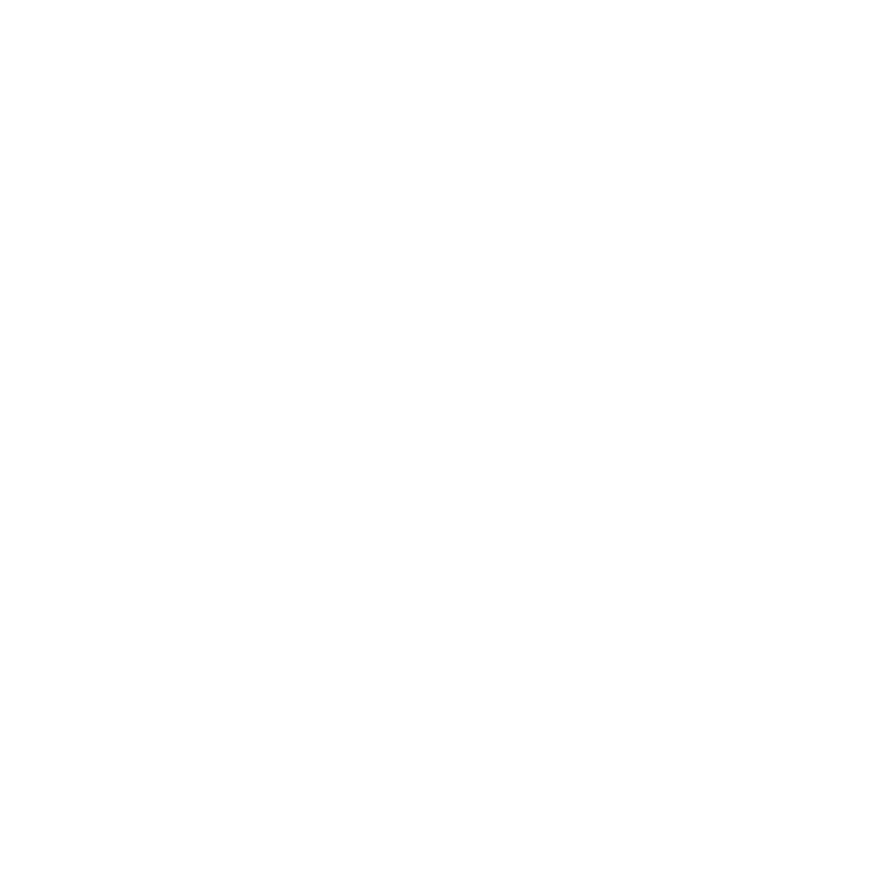
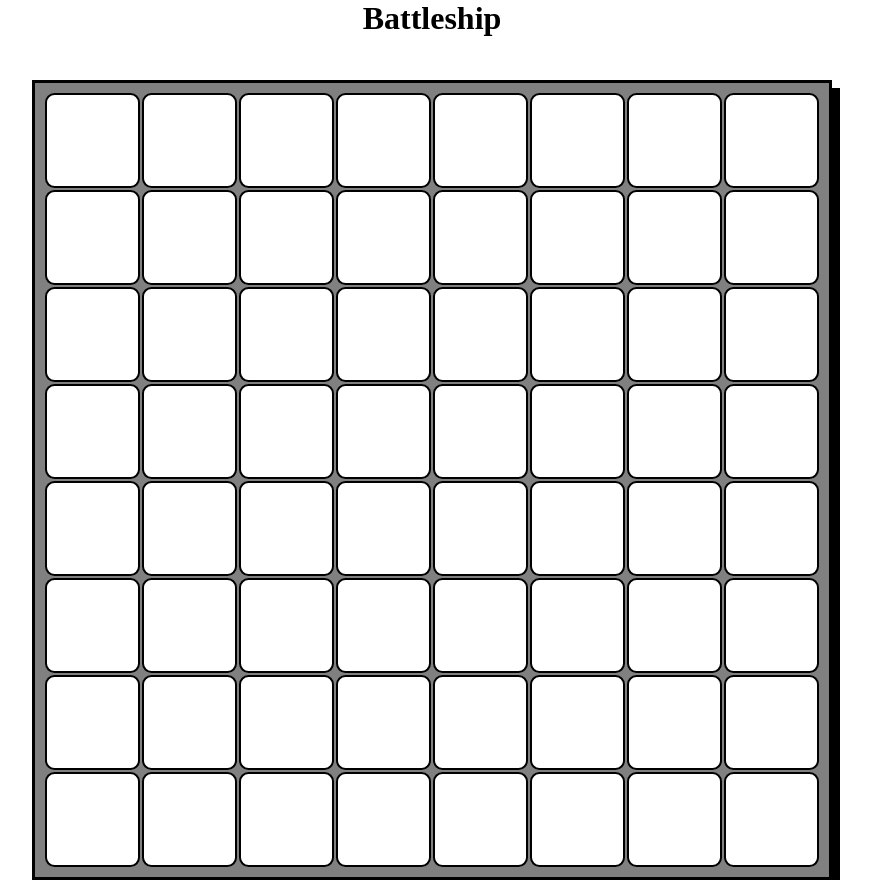
Before and after one commit to geoff4fsm/The_Game, a plain HTML site: page index.html in a window 1280 px wide. Shown: the whole page, without its empty margins (208-1079 px from the left). Before the commit the page ends 800 px from the top, so only its background shows below. Drawn offline with Linux system fonts and the light colour scheme.

Commit message:
Add files via upload

```diff
--- a/index.html
+++ b/index.html
@@ -5,8 +5,99 @@
     <title>Battleship</title>
 	<link rel="stylesheet" type="text/css"  href="style.css">
 
-
 </head>
 <body>
+    <h1>Battleship</h1>
+
+    <div class = "player-turn">
+
+    </div>
+
+    <div class = "gameBoard">
+        <table>
+            <tr>
+                <td class = "column"></td>
+                <td class = "column"></td>
+                <td class = "column"></td>
+                <td class = "column"></td>
+                <td class = "column"></td>
+                <td class = "column"></td>
+                <td class = "column"></td>
+                <td class = "column"></td>
+            </tr>
+            <tr>
+                <td class = "column"></td>
+                <td class = "column"></td>
+                <td class = "column"></td>
+                <td class = "column"></td>
+                <td class = "column"></td>
+                <td class = "column"></td>
+                <td class = "column"></td>
+                <td class = "column"></td>
+            </tr>
+            <tr>
+                <td class = "column"></td>
+                <td class = "column"></td>
+                <td class = "column"></td>
+                <td class = "column"></td>
+                <td class = "column"></td>
+                <td class = "column"></td>
+                <td class = "column"></td>
+                <td class = "column"></td>
+            </tr>
+            <tr>
+                <td class = "column"></td>
+                <td class = "column"></td>
+                <td class = "column"></td>
+                <td class = "column"></td>
+                <td class = "column"></td>
+                <td class = "column"></td>
+                <td class = "column"></td>
+                <td class = "column"></td>
+            </tr>
+            <tr>
+                <td class = "column"></td>
+                <td class = "column"></td>
+                <td class = "column"></td>
+                <td class = "column"></td>
+                <td class = "column"></td>
+                <td class = "column"></td>
+                <td class = "column"></td>
+                <td class = "column"></td>
+            </tr>
+            <tr>
+                <td class = "column"></td>
+                <td class = "column"></td>
+                <td class = "column"></td>
+                <td class = "column"></td>
+                <td class = "column"></td>
+                <td class = "column"></td>
+                <td class = "column"></td>
+                <td class = "column"></td>
+            </tr>
+            <tr>
+                <td class = "column"></td>
+                <td class = "column"></td>
+                <td class = "column"></td>
+                <td class = "column"></td>
+                <td class = "column"></td>
+                <td class = "column"></td>
+                <td class = "column"></td>
+                <td class = "column"></td>
+            </tr>
+            <tr>
+                <td class = "column"></td>
+                <td class = "column"></td>
+                <td class = "column"></td>
+                <td class = "column"></td>
+                <td class = "column"></td>
+                <td class = "column"></td>
+                <td class = "column"></td>
+                <td class = "column"></td>
+            </tr>
+        </table>
+
+    </div>
+
     <script src = "app.js"></script>
 </body>
--- a/style.css
+++ b/style.css
@@ -0,0 +1,33 @@
+*{
+    margin: 0 ;
+    padding: 0 ;
+    box-sizing: border-box ;
+    text-align: center ;
+
+}
+
+.gameBoard{
+    position: absolute ;
+    left: 50% ;
+    transform: translate(-50%) ;
+    width: 800px ;
+    height: 800px ;
+    top: 5rem ;
+    background: grey ;
+    border: 3px solid black ;
+    padding: .5rem ;
+    box-shadow: 8px 8px black;
+}
+h1{
+    position: absolute ;
+    left: 50% ;
+    transform: translate(-50%);
+}
+.gameBoard table tr td{
+    width: 95px ;
+    height: 95px ;
+    border: 2px solid black;
+    border-radius: 10% ;
+    background-color: white ;
+    cursor: pointer;
+}
```
